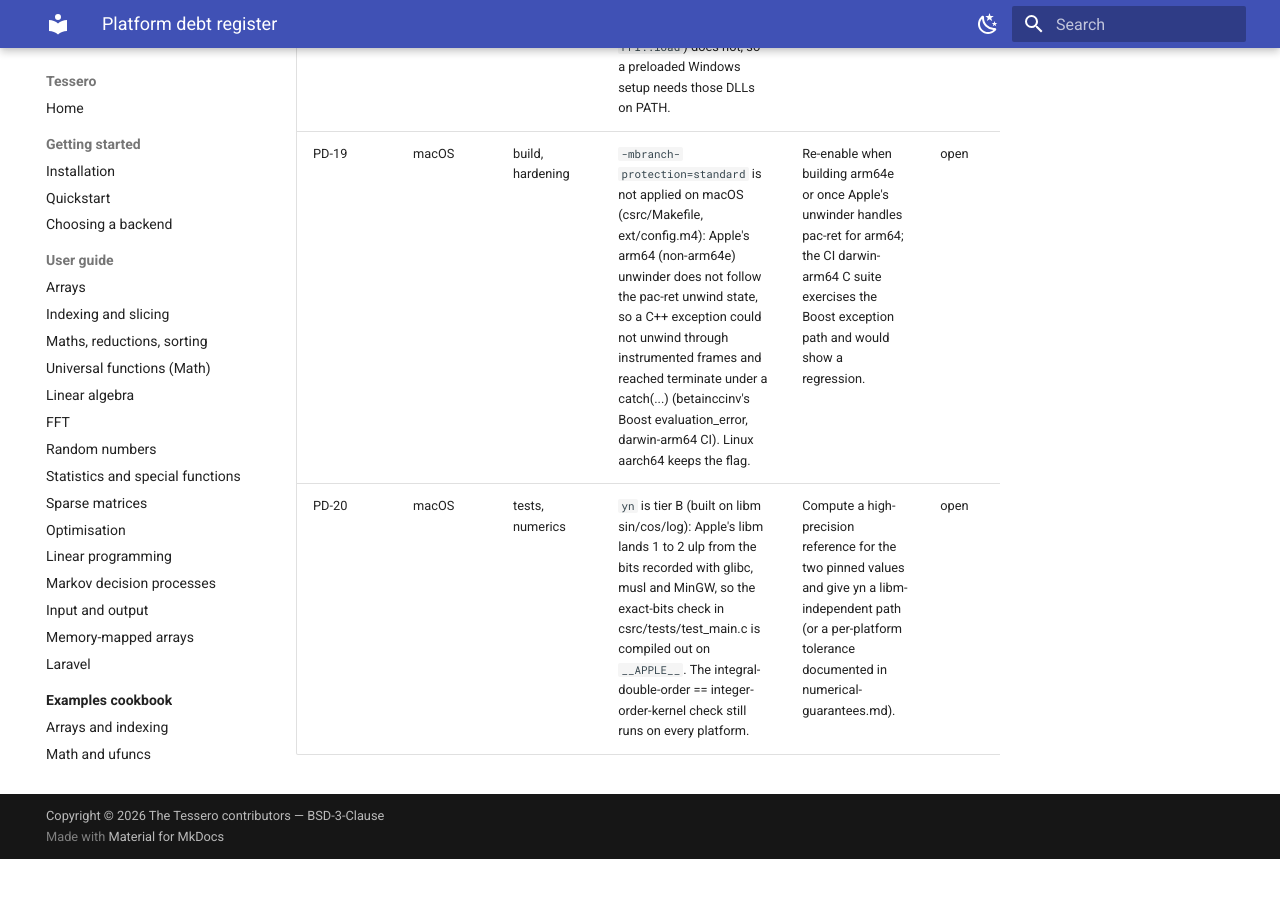
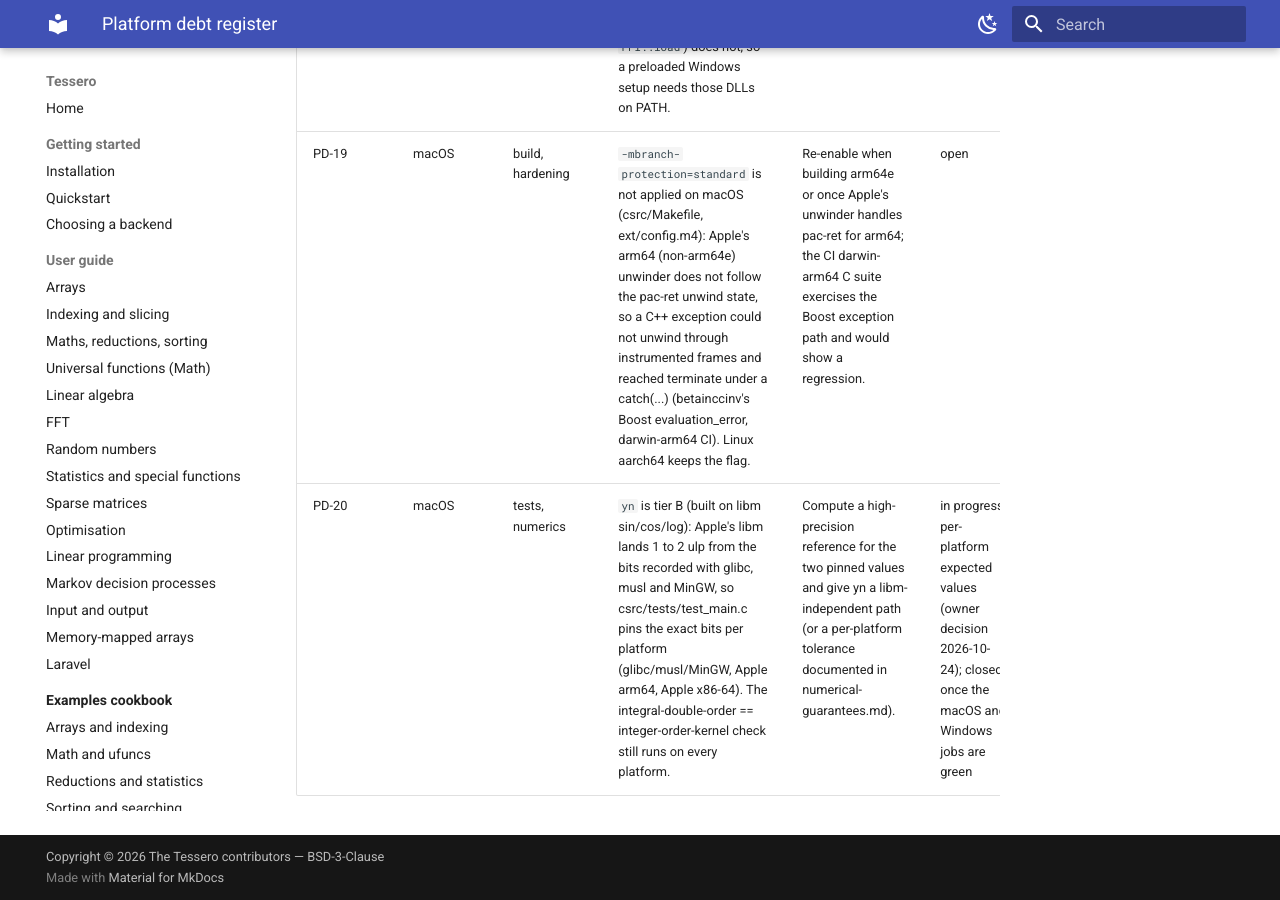
Before and after one commit to DMJ-CV-91913/tessero, an MkDocs documentation site: the page built from docs/project/platform-debt.md, in a window 1280 px wide and 900 px high, scrolled down 4619 px. Built offline with MkDocs 1.6.1 and Material for MkDocs 9.7.7, drawn with Linux system fonts in a browser that asks for light colours; before the commit the page ends 5478 px from its top, so only the background shows below that; some of the changed text lies outside the part shown.

Commit message:
Baseline commit for Beta Version of the Tessero Project; Authored by Douglas Johnson and Co-Authored using Claude's Opus 4.8LLM, October 4th, 2026, and subsequent commit using Opus 5.5LLM, October 24th, 2026.
Co-Authored-By: Claude Opus 5.5 <noreply@anthropic.com>

```diff
--- a/composer.json
+++ b/composer.json
@@ -21,7 +21,7 @@
         "ext-ffi": "*"
     },
     "require-dev": {
-        "illuminate/support": "^10.0 || ^11.0 || ^12.0",
+        "illuminate/support": "^12.0 || ^13.0",
         "phpunit/phpunit": "^10.5 || ^11.0"
     },
     "suggest": {
--- a/docs/project/platform-debt.md
+++ b/docs/project/platform-debt.md
@@ -25,7 +25,7 @@ Status values: open, in progress, closed.
 | PD-14 | Windows (MSVC), macOS | build, numerics | numpy/random is compiled with `-ffp-contract=off` and every source with `-ffile-prefix-map` (reproducible builds) by `csrc/Makefile` (Linux, macOS, MinGW; both flags probed) and `ext/config.m4`. `ext/config.w32` has neither: MSVC 2022 does not contract under its default `/fp:precise`, but nothing pins that, and `__FILE__` keeps the build path. The byte-identical rebuild and the no-contraction draws (aarch64) were proven on Linux only. | config.w32: keep `/fp:precise`, refuse `/fp:contract`, map paths with `/d1trimfile:` or `/experimental:deterministic`; tier-2 CI: rebuild-in-two-directories hash check and the random parity subset on macOS arm64. | open |
 | PD-15 | Windows | tests | The fork-safety check in csrc/tests/test_main.c (a child of a threaded process runs serial) is POSIX-only: Windows has no fork. The pthread_atfork reset it covers does not exist on Windows either. | Nothing to port for fork; if Windows gains OpenMP (PD-6), document process-spawn behaviour instead. | open |
 | PD-16 | Windows (MinGW) | numerics | MinGW-w64's `fmaf` rounds twice on targets without an FMA instruction, so the canonical f32 KAT differed. The library now maps `fmaf` to a correctly rounded round-to-odd implementation (`csrc/src/fmaf_ro.h`) in its own translation units, including the exported `tsr_repro_*`. A program that compiles the public `csrc/include/tessero_repro_f32.h` itself with MinGW (Talario's CPU twins on Windows) still gets the runtime's `fmaf`: it must include `fmaf_ro.h` first or build with `-mfma`. | Fold the fix into the public header together with Talario's copy (both must stay byte-identical), or document `-mfma` as required on MinGW. | open |
-| PD-17 | macOS, Windows | tests, numerics | `numpy.cbrt` is the C library's `cbrt` (ADR 0012's pinned reference environment), and three PHP unit assertions pin glibc's result `cbrt(27) = 3.0000000000000004`. Apple's libm and MinGW's return the correctly rounded `3.0`, so those three assertions fail there (tier B: libm-dependent, docs/reference/numerical-guarantees.md). Every other unit test passes on both. | Decide whether `cbrt` should be canonical (an own correctly rounded implementation, which changes the Linux bits NumPy produces) or the assertions should be per-libm; do not relax them silently. | open |
+| PD-17 | macOS, Windows | tests, numerics | `numpy.cbrt` is the C library's `cbrt` (ADR 0012's pinned reference environment), and three PHP unit assertions pin glibc's result `cbrt(27) = 3.0000000000000004`. Apple's libm and MinGW's return the correctly rounded `3.0`, so those three assertions fail there (tier B: libm-dependent, docs/reference/numerical-guarantees.md). Every other unit test passes on both. | Decide whether `cbrt` should be canonical (an own correctly rounded implementation, which changes the Linux bits NumPy produces) or the assertions should be per-libm; do not relax them silently. | in progress: per-platform expected values (owner decision 2026-10-24); closed once the macOS and Windows jobs are green |
 | PD-18 | Windows | runtime | The cdef loader puts tessero.dll's directory on the DLL search path while it loads, so the bundled OpenBLAS / MinGW runtime DLLs resolve (`Library::cdefBesideItsDlls`). The opcache.preload path (`resources/preload.php`, `FFI::load`) does not, so a preloaded Windows setup needs those DLLs on PATH. | Apply the same DLL-directory step in preload.php, or document PATH for Windows preload. | open |
 | PD-19 | macOS | build, hardening | `-mbranch-protection=standard` is not applied on macOS (csrc/Makefile, ext/config.m4): Apple's arm64 (non-arm64e) unwinder does not follow the pac-ret unwind state, so a C++ exception could not unwind through instrumented frames and reached terminate under a catch(...) (betainccinv's Boost evaluation_error, darwin-arm64 CI). Linux aarch64 keeps the flag. | Re-enable when building arm64e or once Apple's unwinder handles pac-ret for arm64; the CI darwin-arm64 C suite exercises the Boost exception path and would show a regression. | open |
-| PD-20 | macOS | tests, numerics | `yn` is tier B (built on libm sin/cos/log): Apple's libm lands 1 to 2 ulp from the bits recorded with glibc, musl and MinGW, so the exact-bits check in csrc/tests/test_main.c is compiled out on `__APPLE__`. The integral-double-order == integer-order-kernel check still runs on every platform. | Compute a high-precision reference for the two pinned values and give yn a libm-independent path (or a per-platform tolerance documented in numerical-guarantees.md). | open |
+| PD-20 | macOS | tests, numerics | `yn` is tier B (built on libm sin/cos/log): Apple's libm lands 1 to 2 ulp from the bits recorded with glibc, musl and MinGW, so csrc/tests/test_main.c pins the exact bits per platform (glibc/musl/MinGW, Apple arm64, Apple x86-64). The integral-double-order == integer-order-kernel check still runs on every platform. | Compute a high-precision reference for the two pinned values and give yn a libm-independent path (or a per-platform tolerance documented in numerical-guarantees.md). | in progress: per-platform expected values (owner decision 2026-10-24); closed once the macOS and Windows jobs are green |
```
Also changed, not shown: docs/guide/laravel.md (+1 -1 lines), docs/project/open-issues.md (+1 -1 lines), 5 other files.
